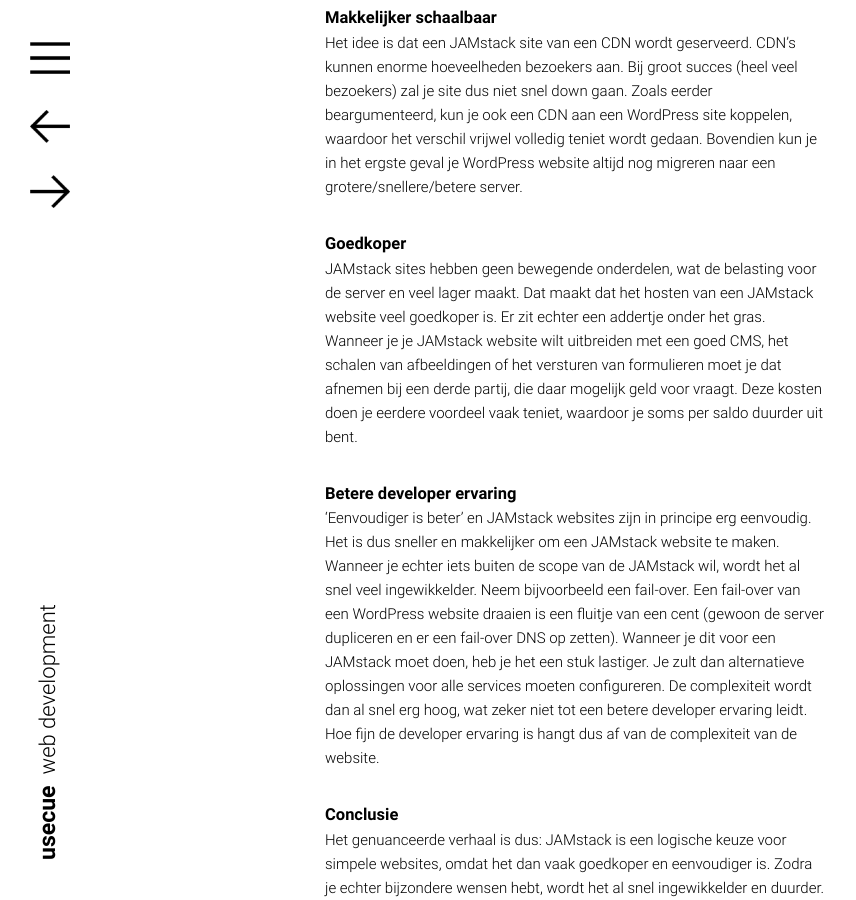
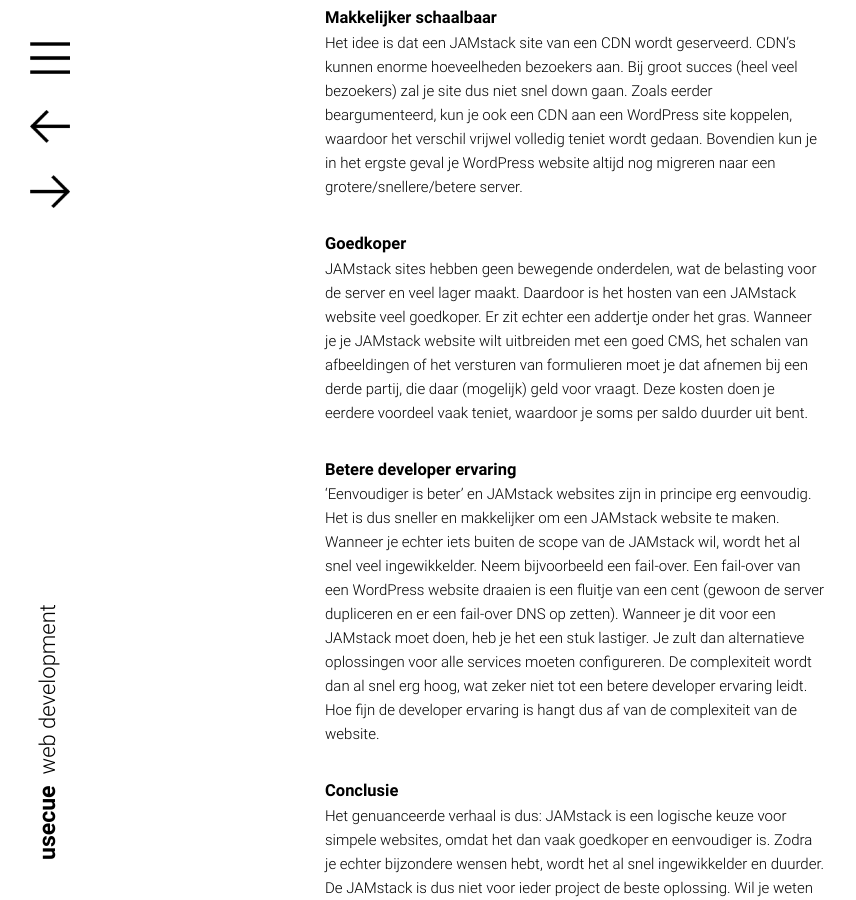
Before and after one commit to jhvanderschee/usecuewebsitenl, a Jekyll site: the page built from _posts/2018-11-22-argumenten-voor-de-jamstack.md, in a window 1280 px wide and 900 px high, scrolled down 1551 px. Shown: the whole window, without its empty margins (0-856 px from the left). Built offline with Jekyll 4.4.1, drawn with Linux system fonts in a browser that asks for light colours.

Commit message:
Update from Forestry.io - Updated 2018-11-22-argumenten-voor-de-jamstack.md

```diff
--- a/_posts/2018-11-22-argumenten-voor-de-jamstack.md
+++ b/_posts/2018-11-22-argumenten-voor-de-jamstack.md
@@ -28,7 +28,7 @@ Het idee is dat een JAMstack site van een CDN wordt geserveerd. CDN's kunnen eno
 
 ## Goedkoper
 
-JAMstack sites hebben geen bewegende onderdelen, wat de belasting voor de server en veel lager maakt. Dat maakt dat het hosten van een JAMstack website veel goedkoper is. Er zit echter een addertje onder het gras. Wanneer je je JAMstack website wilt uitbreiden met een goed CMS, het schalen van afbeeldingen of het versturen van formulieren moet je dat afnemen bij een derde partij, die daar mogelijk geld voor vraagt. Deze kosten doen je eerdere voordeel vaak teniet, waardoor je soms per saldo  duurder uit bent.
+JAMstack sites hebben geen bewegende onderdelen, wat de belasting voor de server en veel lager maakt. Daardoor is het hosten van een JAMstack website veel goedkoper. Er zit echter een addertje onder het gras. Wanneer je je JAMstack website wilt uitbreiden met een goed CMS, het schalen van afbeeldingen of het versturen van formulieren moet je dat afnemen bij een derde partij, die daar (mogelijk) geld voor vraagt. Deze kosten doen je eerdere voordeel vaak teniet, waardoor je soms per saldo  duurder uit bent.
 
 ## Betere developer ervaring
 
```
